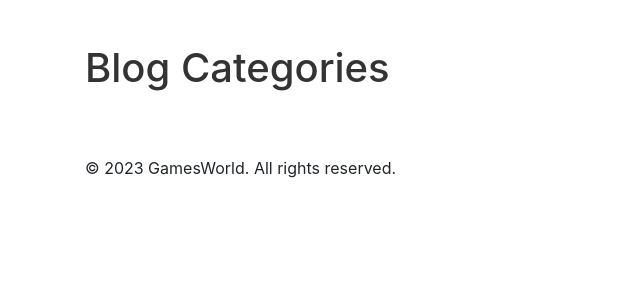
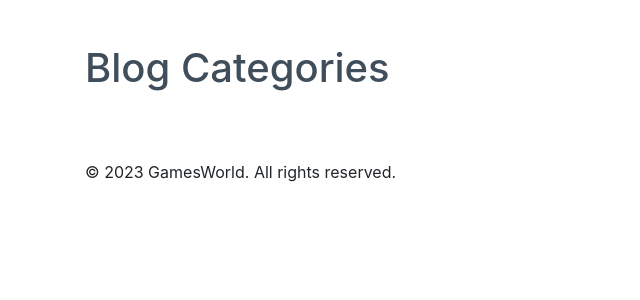
Before and after one commit to BrandonPCollins/my-project-4, a Django app: page /category-list in a window 1280 px wide. Shown: the part 56-356 px from the top of the page, without its empty margins (0-640 px from the left). Run offline with Django 4.2, Linux system fonts and the light colour scheme; data that the repository does not hold is empty.

Commit message:
match colour scheme

```diff
--- a/myblog/templates/category_list.html
+++ b/myblog/templates/category_list.html
@@ -7,17 +7,18 @@
 <style>
     /* Custom Styles for Category List */
     h1 {
-        color: #333; /* Set the color for the heading */
+        color: #404E5C;
+        margin-bottom: 20px;
     }
 
     .category-list h4 a {
-        color: #000; /* Set the color for the category links */
+        color: #000000;
         text-decoration: none;
         transition: color 0.3s ease-in-out;
     }
 
     .category-list h4 a:hover {
-        color: #007bff; /* Change the color on hover */
+        color: #007bff;
     }
 </style>
 
```
